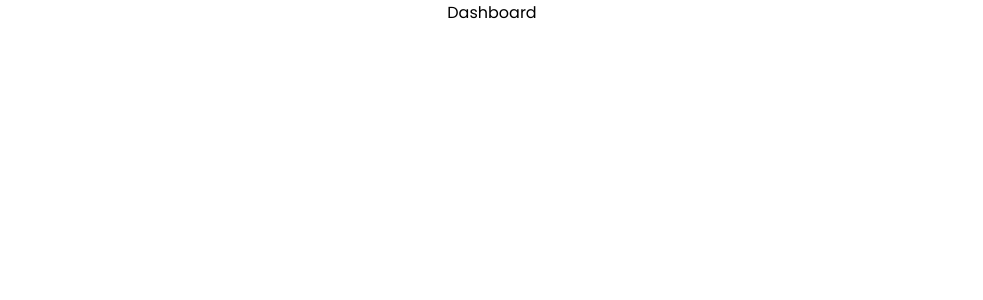
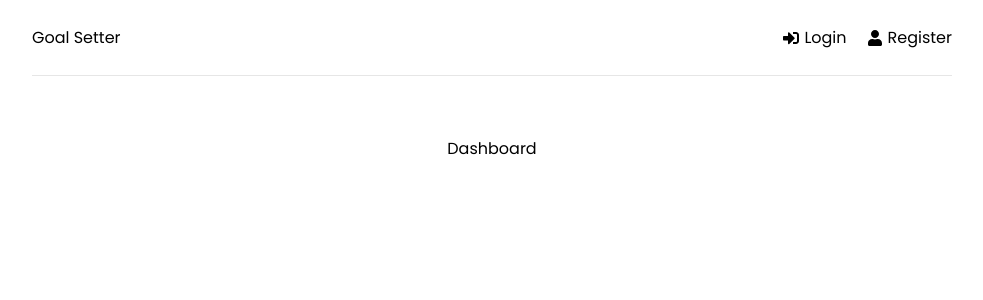
Before and after one commit to SonDo580/goal-setting, a React (Create React App) app in the folder frontend/: page / in a window 1280 px wide. Shown: the top 300 px of the page, without its empty margins (148-1131 px from the left). Built offline with nearby package versions, Linux system fonts and the light colour scheme.

Commit message:
Include the header

```diff
--- a/frontend/src/App.js
+++ b/frontend/src/App.js
@@ -1,4 +1,6 @@
 import { BrowserRouter, Routes, Route } from "react-router-dom";
+
+import Header from "./components/Header";
 import Dashboard from "./pages/Dashboard";
 import Login from "./pages/Login";
 import Register from "./pages/Register";
@@ -7,6 +9,7 @@ function App() {
   return (
     <BrowserRouter>
       <div className="container">
+        <Header />
         <Routes>
           <Route path="/" element={<Dashboard />} />
           <Route path="/login" element={<Login />} />
```
